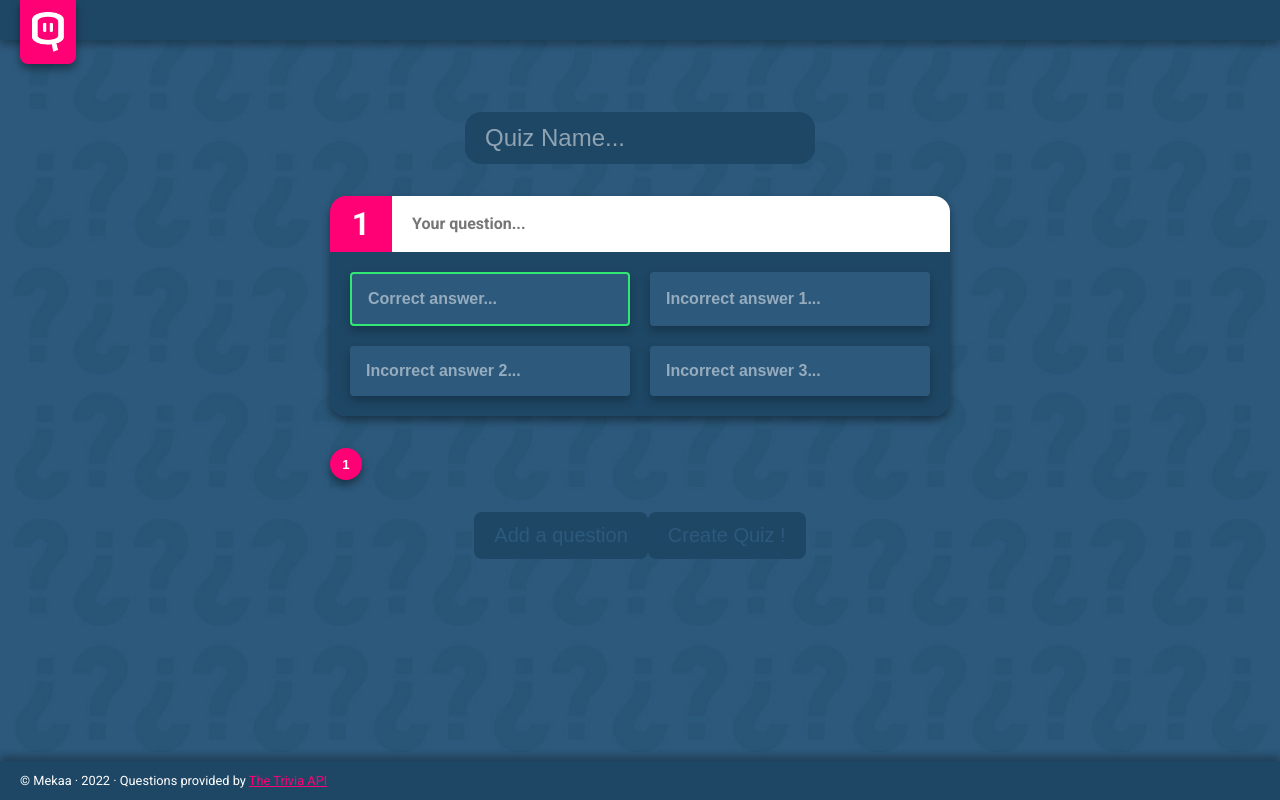
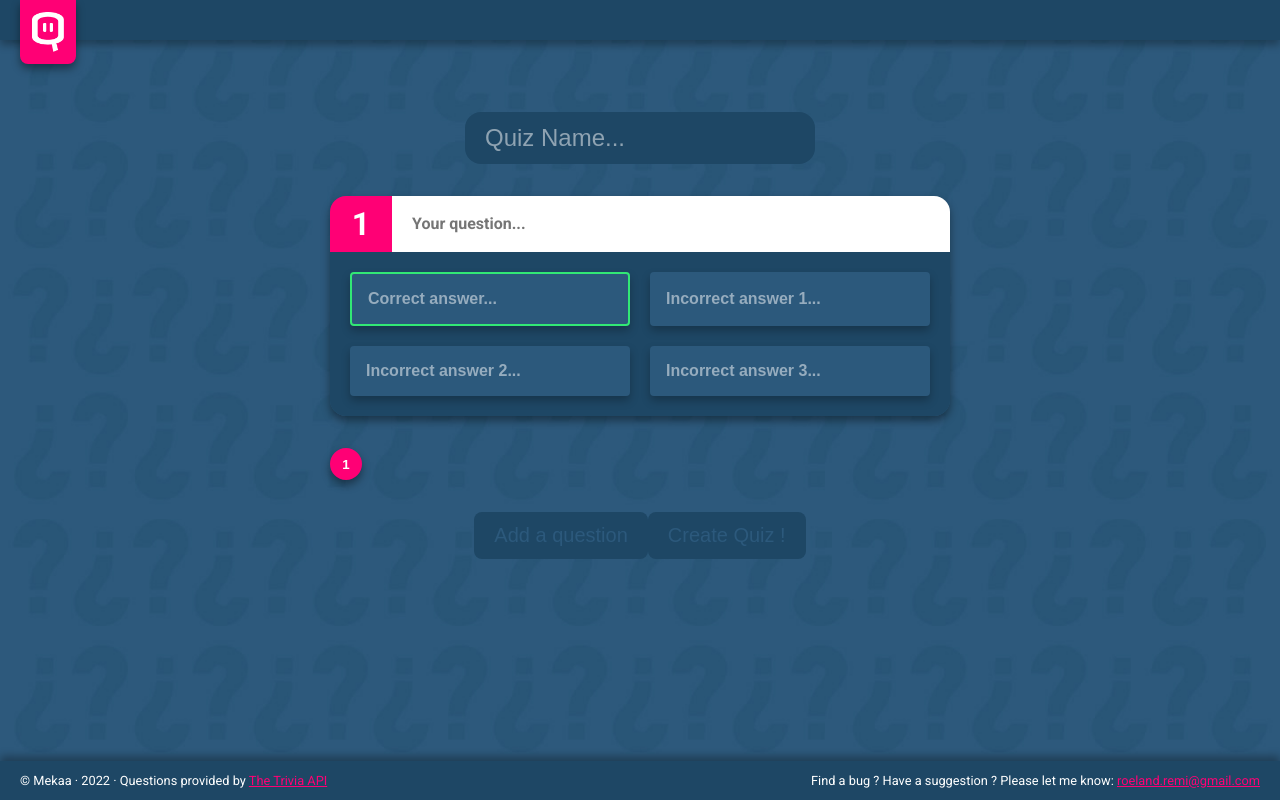
Before and after one commit to RmiMekaa/QuizzApp, a React (Create React App) app: page /create-quiz/1/1 in a window 1280 px wide. Built offline with nearby package versions, Linux system fonts and the light colour scheme; a web font is replaced by a local one.

Commit message:
Add emailto link so users can contact me

```diff
--- a/src/components/Footer.jsx
+++ b/src/components/Footer.jsx
@@ -3,9 +3,8 @@ import React from 'react'
 export default function Footer() {
   return (
     <footer>
-      <span>
-        © Mekaa · 2022 · Questions provided by <a href='https://the-trivia-api.com/' target="_blank" rel="noreferrer">The Trivia API</a>
-      </span>
+      <span>© Mekaa · 2022 · Questions provided by <a href='https://the-trivia-api.com/' target="_blank" rel="noreferrer">The Trivia API</a></span>
+      <span>Find a bug ? Have a suggestion ? Please let me know: <a href="mailto:roeland.remi@gmail.com">roeland.remi@gmail.com</a></span>
     </footer>
   )
 }
```
